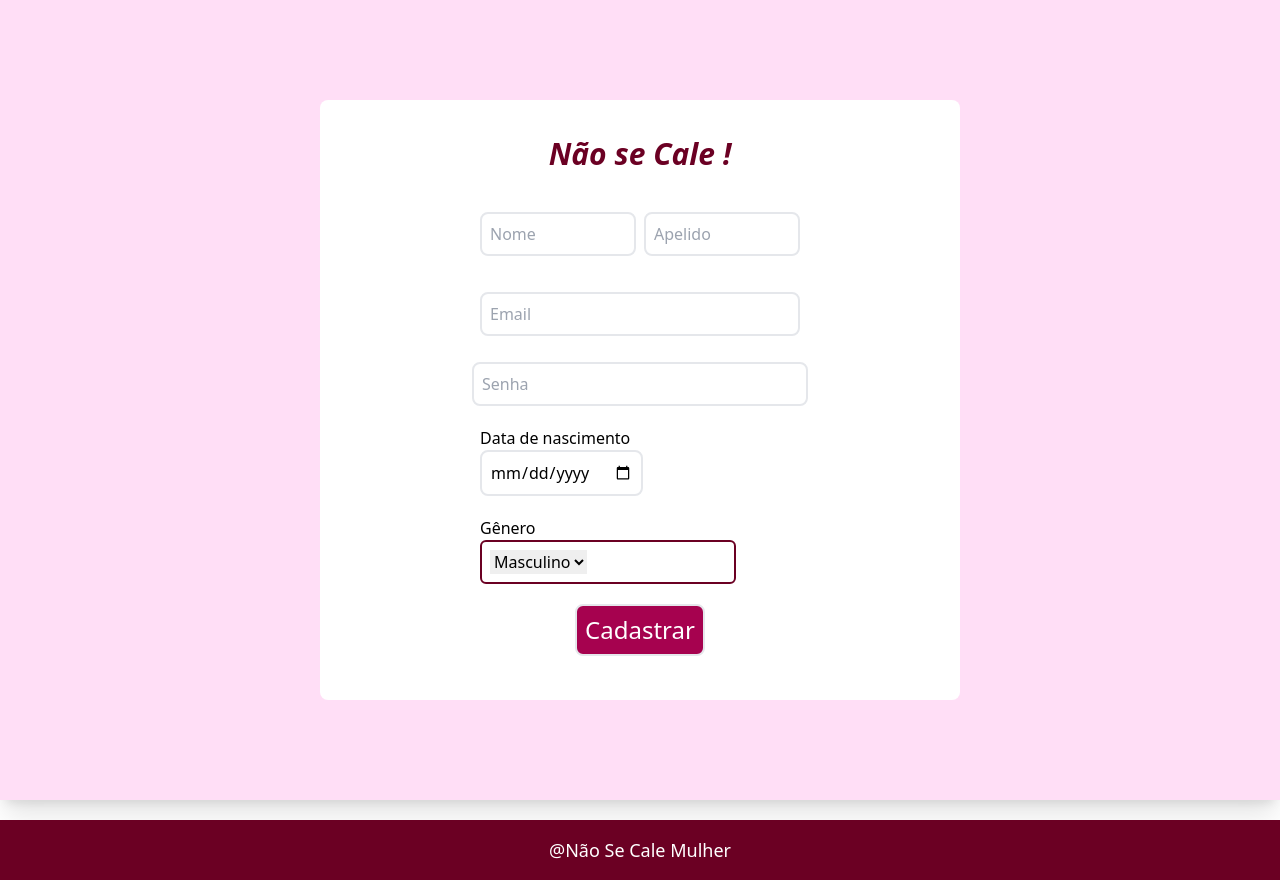
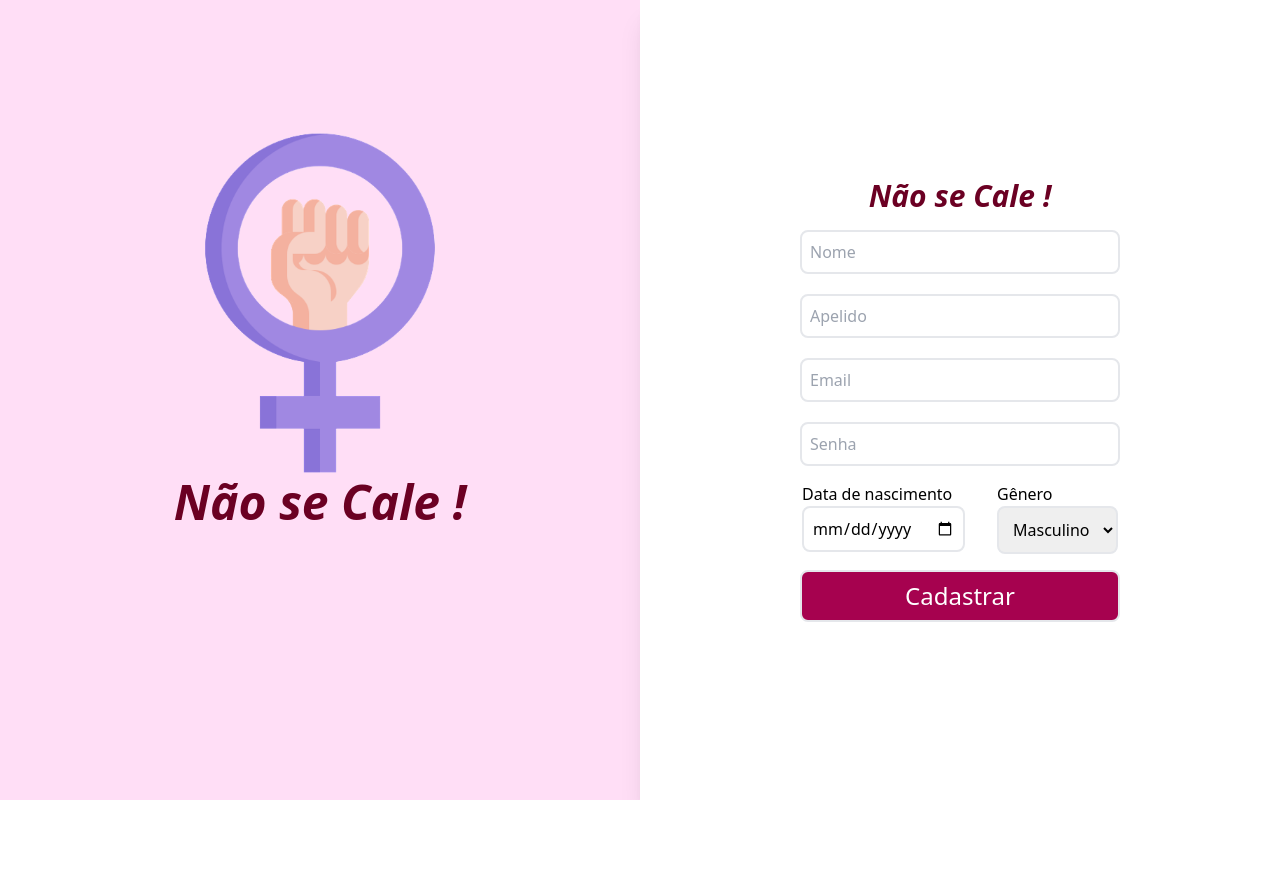
Before and after one commit to Lemos0250/NoShutUpNext, a Next.js app in the folder naosecale/: page /register in a window 1280 px wide. After the commit the page ends 800 px from the top, so only its background shows below. Built offline with nearby package versions, Linux system fonts and the light colour scheme.

Commit message:
Register 1

```diff
--- /dev/null
+++ b/naosecale/src/components/Logo.tsx
@@ -0,0 +1,12 @@
+import Image from "next/image";
+
+import Logo from '../img/Fundo Mulher.png'
+
+export function Imagem(){
+    return(
+        <div className="flex justify-center mt-[20%]">
+            <Image src={Logo} alt='Logotipo' width={250} className="flex lg:hidden" />
+            <Image src={Logo} alt='Logotipo' width={350} className="hidden lg:flex" />
+      </div>
+    )
+}
--- a/naosecale/src/pages/login.tsx
+++ b/naosecale/src/pages/login.tsx
@@ -7,6 +7,8 @@ import Cookie from 'js-cookie'
 import Router from "next/router";
 import Link from "next/link";
 import UseAuth from "@/services/hooks/UseAuth";
+import Image from 'next/image'
+import { Imagem } from "@/components/Logo";
 
 export default function Login() {
     const { loginUser } = UseAuth()
@@ -21,31 +23,38 @@ export default function Login() {
 
     return (
         <div>
+
+            {/* Início da Primeira Parte*/}
+
             <div className="flex flex-row">
 
                 <div className={`
                 h-screen w-[50%]
-                bg-[#FFDEF6]
+                bg-[#FFDEF6] text-center
+                italic font-extrabold text-5xl text-[#6b0023]
+                sm:hidden lg:inline
                 `}>
-                    <a>Penis</a>
+                    <Imagem/>
 
+                    <span>Não se Cale !</span>
                 </div>
+
+                {/* Início da Segunda Parte*/}
 
                 <div className="flex flex-row lg:flex-row
                 h-screen w-[50%] items-center justify-center shadow-xl">
 
                     <div className={`flex flex-col
-                    rounded-lg lg:w-[50%] w-full text-center
+                    rounded-lg lg:w-[50%] w-full text-center text-ml
                     `}>
 
                         <div className={`
-                        italic font-extrabold text-3xl text-[#6b0023]
-                        lg:my-[10%]
+                        italic font-extrabold text-3xl text-[#6b0023] lg:my-[10%]
                         `}>
                             <span>Não se Cale !</span>
                         </div>
 
-                        <div className="text-ml justify-center items-center">
+                        <div className="justify-center items-center">
 
                             <div className="flex flex-col gap-5">
                                 <input type='text' placeholder="Email" onChange={((e) => setEmail(e.target.value))}
@@ -54,8 +63,6 @@ export default function Login() {
                                 <input type='text' placeholder="Senha" onChange={((e) => setPassword(e.target.value))}
                                 className="lg:w-[100%] border-2 rounded-lg p-2" />
                             </div>
-
-
 
                             {/* <Link to="/"> */}
                             <div onClick={login} className={`
@@ -66,13 +73,6 @@ export default function Login() {
                             `}>
                                 <span>Entrar</span>
                             </div>
-                            {/* </Link> */}
-
-                            {/* <Link to="">
-                                <div className="text-md text-black lg:my-[5%] text-center">
-                                    <button>Esqueceu a Conta ?</button>
-                                </div>
-                            </Link> */}
 
                             <Link href="/register">
                                 <div className="
@@ -82,15 +82,11 @@ export default function Login() {
                                     <span>Criar uma Conta</span>
                                 </div>
                             </Link>
+                        </div>
+                    </div>
+                </div>
+            </div>
+        </div>
 
-                        </div>
-
-                    </div>
-
-                </div>
-
-            </div>
-            <Footer />
-        </div>
     )
 }
--- a/naosecale/src/pages/register.tsx
+++ b/naosecale/src/pages/register.tsx
@@ -1,6 +1,7 @@
 import React, { useState } from "react";
-import { Footer } from '../components/Footer'
+import { Footer } from '../components/Footer';
 import UseAuth from "@/services/hooks/UseAuth";
+import { Imagem } from "@/components/Logo";
 
 export default function Register() {
     const [nome, setNome] = useState("")
@@ -24,62 +25,85 @@ export default function Register() {
 
     return (
         <div>
-            <div className="bg-black">
 
-                <div className="flex flex-row h-screen lg:flex-row items-center justify-center shadow-xl bg-[#FFDEF6]">
-                    <div className="flex flex-col justify-center items-center bg-white rounded-lg lg:h-[75%] lg:w-[50%] w-full">
+            <div className="flex flex-row">
 
-                        <div className="italic font-extrabold text-3xl text-[#6b0023] lg:mt-[5%] mt-[5%]">
+            <div className={`
+                h-screen w-[50%]
+                bg-[#FFDEF6] text-center
+                italic font-extrabold text-5xl text-[#6b0023]
+                sm:hidden lg:block
+                `}>
+                    <Imagem/>
                     <span>Não se Cale !</span>
                 </div>
 
-                        <div className=" flex flex-col w-[50%] justify-start items-center gap-5 py-10">
-                            <div className="flex flex-col lg:flex-row gap-2">
-                                <input type='text' onChange={(e) => setNome(e.target.value)} placeholder="Nome" className="lg:w-[50%] border-2 rounded-lg p-2" />
 
-                                <input type='text' onChange={(e) => setApelido(e.target.value)} placeholder="Apelido" className="lg:w-[50%] w-full border-2 rounded-lg p-2" />
+                <div className={`
+                flex flex-col
+                h-screen w-[50%]
+                items-center justify-center shadow-xl`}>
+
+                    <div className={`
+                    justify-center items-center rounded-lg
+                    lg:w-[50%] w-full`}>
+
+                        <div className={`
+                        italic font-extrabold text-3xl text-[#6b0023] text-center
+                        `}>
+                            <span>Não se Cale !</span>
                         </div>
 
-                            <div className="lg:w-full w-[105%] lg:mt-[5%]">
-                                <input type='email' onChange={(e) => setEmail(e.target.value)} placeholder="Email" className="w-full border-2 rounded-lg p-2" />
+                        <div className=" flex flex-col
+                        gap-2 gap-5 py-[5%]">
+
+                                <input type='text' onChange={(e) => setNome(e.target.value)} placeholder="Nome"
+                                className="border-2 rounded-lg p-2"/>
+
+                                <input type='text' onChange={(e) => setApelido(e.target.value)} placeholder="Apelido"
+                                className="border-2 rounded-lg p-2"/>
+
+                                <input type='email' onChange={(e) => setEmail(e.target.value)} placeholder="Email"
+                                className="border-2 rounded-lg p-2"/>
+
+                                <input type='password' onChange={(e) => setSenha(e.target.value)} placeholder="Senha"
+                                className="border-2 rounded-lg p-2"/>
                             </div>
 
-                            <div className="lg:mt-[2%] w-[105%]">
-                                <input type='password' onChange={(e) => setSenha(e.target.value)} placeholder="Senha" className="w-full border-2 rounded-lg p-2" />
+                        <div className="flex items-Stretch justify-center gap-8">
+
+                            <div className="flex flex-col items-start">
+                                <span>Data de nascimento</span>
+
+                                <input type="date" placeholder="Paloma" className="w-full border-2 rounded-lg p-2" />
+
                             </div>
 
-                            <div className="flex flex-col w-full lg:justify-start lg:items-start  items-center">
-                                <span>Data de nascimento</span>
-
-                                <div className=" lg:h-[100%] ">
-                                    <input type="date" placeholder="Paloma" className="w-full border-2 rounded-lg p-2" />
-                                </div>
-                            </div>
-
-                            <div className="flex flex-col w-full lg:h-[100%] lg:justify-start lg:items-start items-center">
+                            <div className={`
+                            flex flex-col items-start
+                            `}>
                                 <span>Gênero</span>
-                                <div className="border-2 p-2 w-[80%] border-[#6b0023] rounded-md">
-                                    <select onChange={(e) => setGender(e.target.value)}>
+                                <select onChange={(e) => setGender(e.target.value)}
+                                className="w-full border-2 rounded-lg p-2.5"
+                                >
                                 <option value="masc">Masculino</option>
                                 <option value="fem">Feminino</option>
                                 <option value="fem">Outro</option>
+
                                 </select>
                             </div>
                         </div>
 
-                            <div onClick={actionResgister} className="text-center cursor-pointer border-solid border-2 rounded-lg p-2 bg-[#a6024f] text-white text-2xl">
+                        <div className="mt-[5%]">
+                            <div onClick={actionResgister}      className="text-center cursor-pointer border-solid border-2 rounded-lg p-2 bg-[#a6024f] text-white text-2xl">
+
                                 <span>Cadastrar</span>
+                            </div>
                         </div>
 
                     </div>
-
                 </div>
-
-
             </div>
-
-            </div>
-            <Footer />
         </div>
     )
 }
```
Lines whose indentation alone changed are shown as unchanged.
